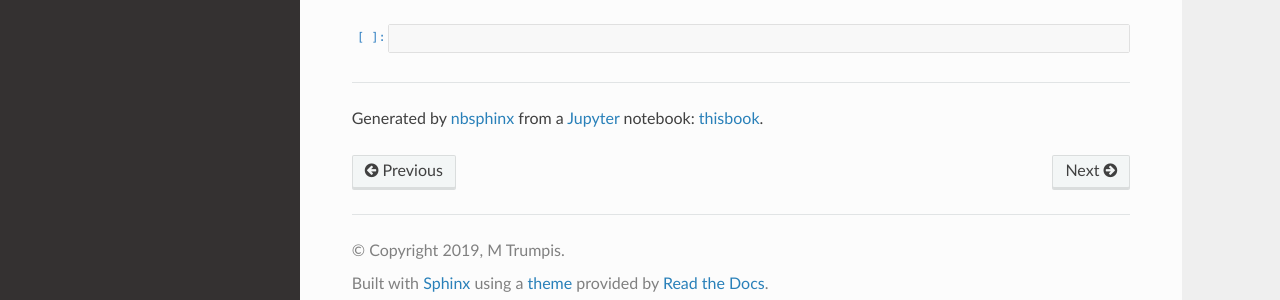
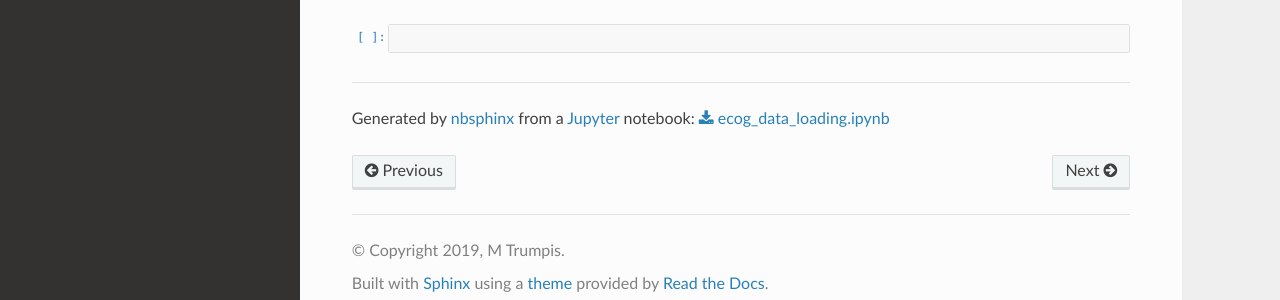
Before and after one commit to miketrumpis/ecogdata, a Sphinx documentation site: the page built from docs/source/usage_demos/ecog_data_loading.ipynb, in a window 1280 px wide and 900 px high, scrolled down 5778 px. Shown: the part 580-880 px from the top of the window. Built offline with Sphinx 7.4.7 and the Read the Docs theme 2.0.0, drawn with Linux system fonts in a browser that asks for light colours; pages that are not in the unit, such as notebooks, are missing from menus; some of the changed lines change nothing that is shown.

Commit message:
links built to downloadable ipynb files

```diff
--- a/docs/source/conf.py
+++ b/docs/source/conf.py
@@ -83,15 +83,14 @@ nbsphinx_execute_arguments = [
     "--InlineBackend.rc={'figure.dpi': 96}",
 ]
 
-# Make links to notebook files in the epilog
+# Make links to notebook files in the epilog (this "path" hack only works with pathsep=='/')
 nbsphinx_epilog = """
 ----
 
-Generated by nbsphinx_ from a Jupyter_ notebook: thisbook_.
+Generated by nbsphinx_ from a Jupyter_ notebook: :download:`{{env.docname.split('/')[-1] + '.ipynb'}}`
 
 .. _nbsphinx: https://nbsphinx.readthedocs.io/
 .. _Jupyter: https://jupyter.org/
-.. _thisbook: https://gabilan2.egr.duke.edu/dummy-path/{{ env.doc2path(env.docname, base=None) }}
 """
 
 mathjax_config = {
```
